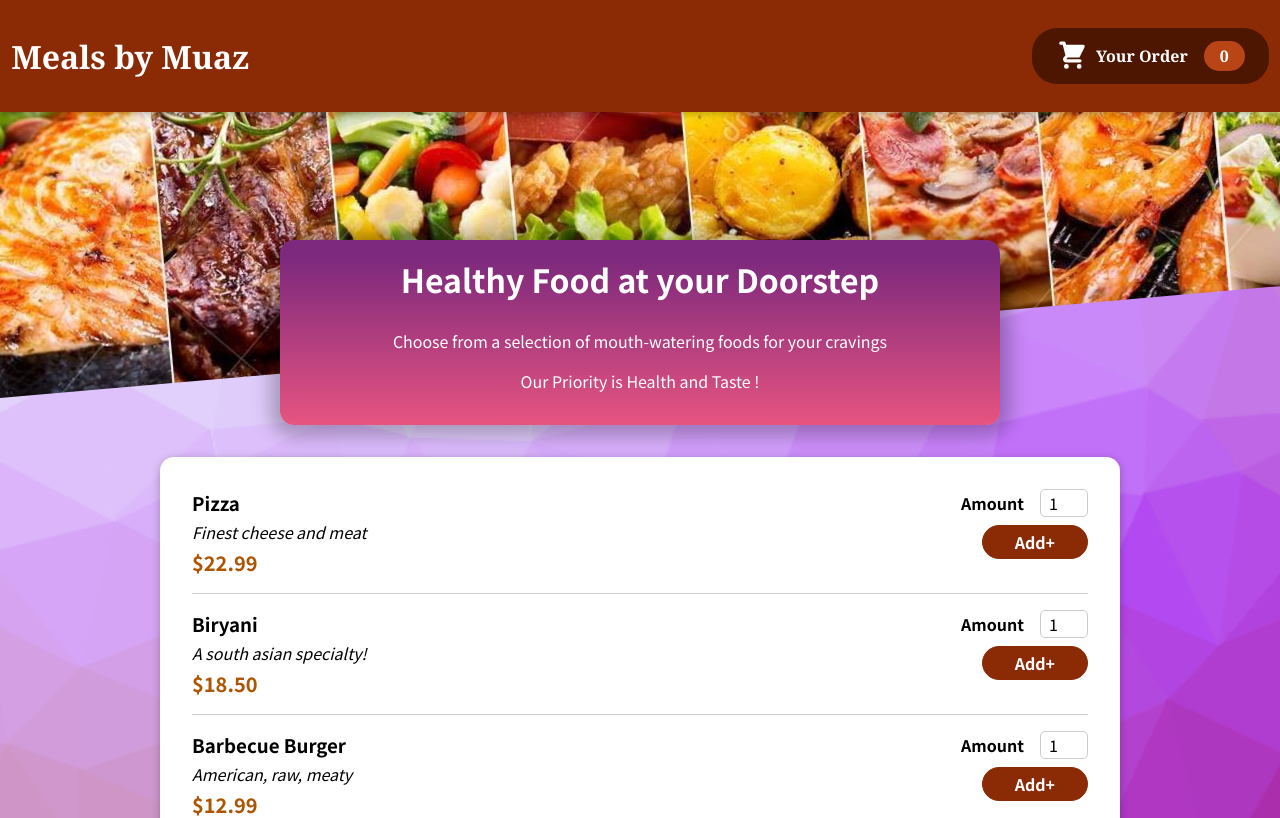
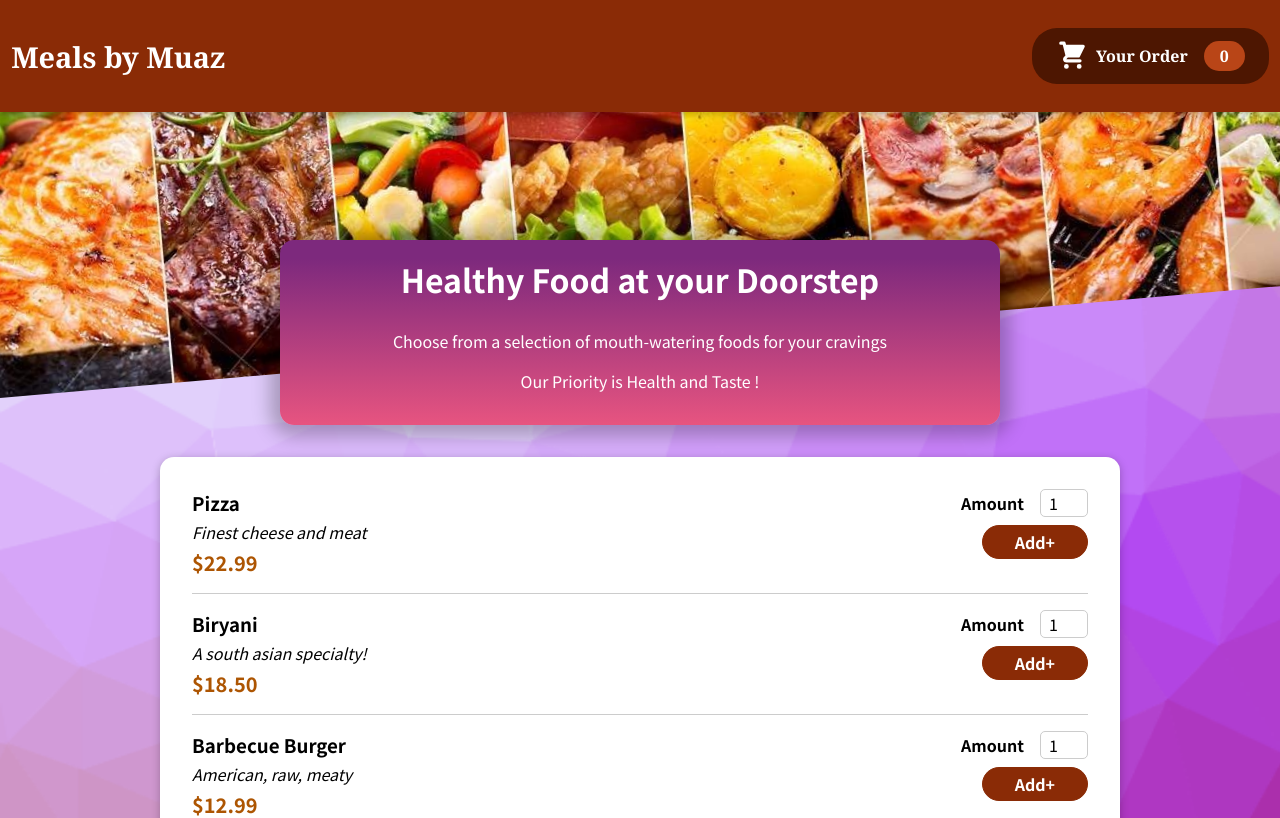
Before and after one commit to Muaz-Ashraf/Food-order-app-React, a React (Create React App) app: page / in a window 1280 px wide. Shown: the top 818 px of the page. Built offline with nearby package versions, Linux system fonts and the light colour scheme.

Commit message:
fix font of header

```diff
--- a/src/Components/Layout/Header.module.css
+++ b/src/Components/Layout/Header.module.css
@@ -28,3 +28,6 @@
   object-fit: cover;
   transform: rotateZ(-5deg) translateY(-4rem) translateX(-1rem);
 }
+h1 {
+  font-size: 1.8em;
+}
```
